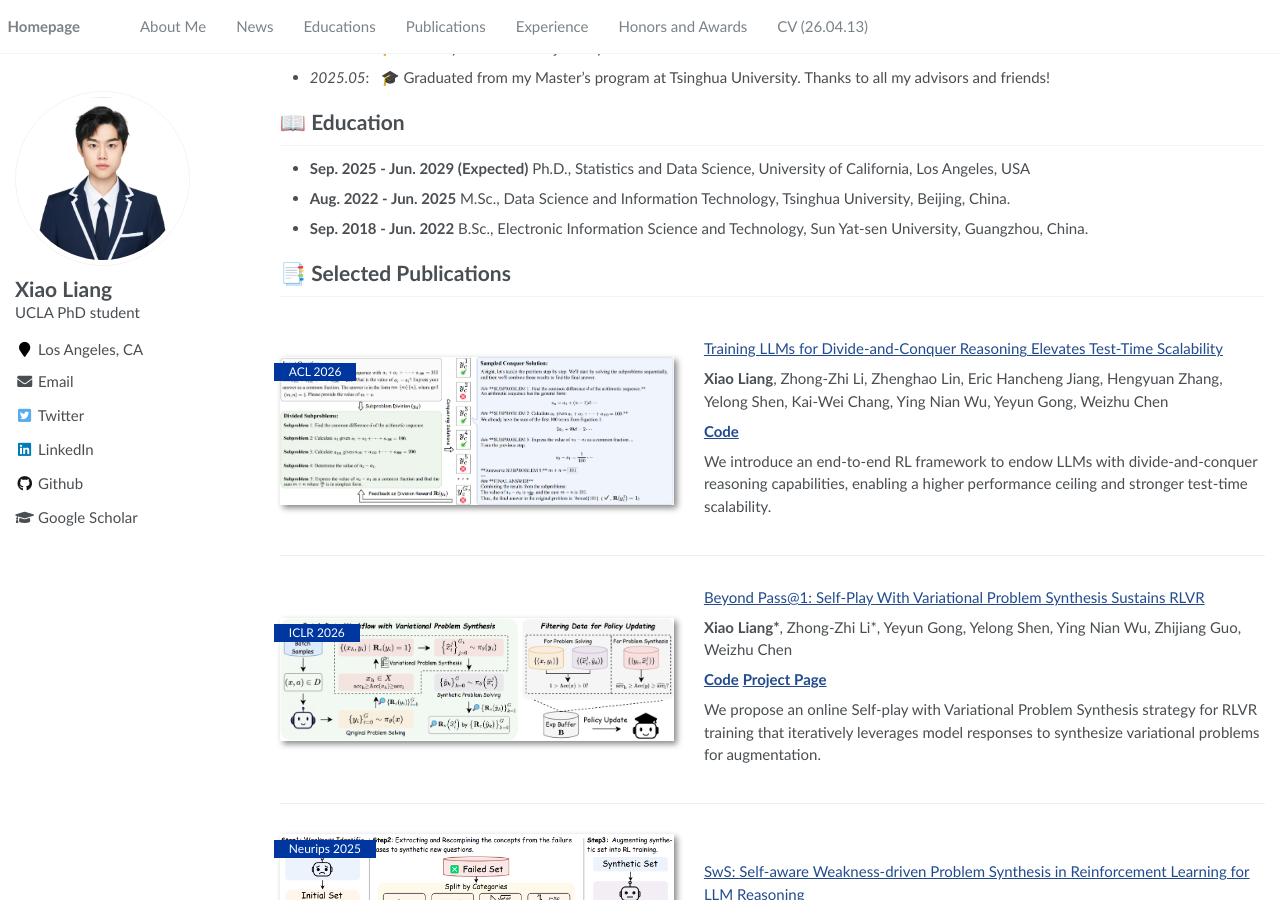
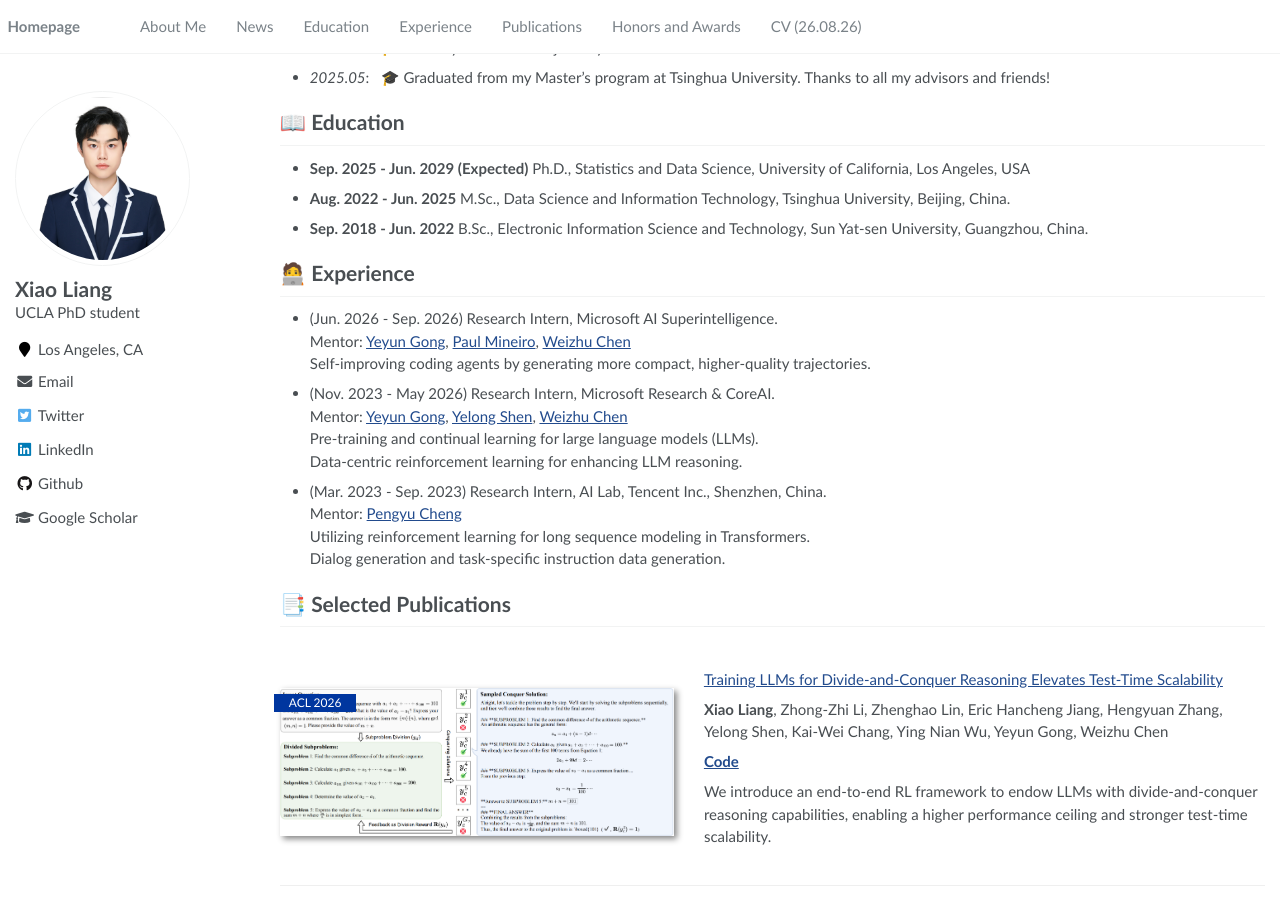
Before and after one commit to MasterVito/MasterVito.github.io, a Jekyll site: the page built from _pages/about.md, in a window 1280 px wide and 900 px high, scrolled down 379 px. Built offline with Jekyll 4.4.1, drawn with Linux system fonts in a browser that asks for light colours; some of the changed text lies outside the part shown.

Commit message:
Move Experience above Selected Publications; rename CV to 26_08_26
Co-Authored-By: Claude Opus 5 <noreply@anthropic.com>
Claude-Session: https://claude.ai/code/session_0147V7ycVkk15Bn1WDxaAcwz

```diff
--- a/_data/navigation.yml
+++ b/_data/navigation.yml
@@ -6,17 +6,17 @@ main:
   - title: "News"
     url: "/#-news"
 
-  - title: "Educations"
+  - title: "Education"
     url: "/#-education"
+
+  - title: "Experience"
+    url: "/#-experience"
 
   - title: "Publications"
     url: "/#-selected-publications"
 
-  - title: "Experience"
-    url: "/#-experience"
-
   - title: "Honors and Awards"
     url: "/#-honors-and-awards"
 
-  - title: "CV (26.04.13)"
-    url: "/_pages/Xiao_Liang_CV_26_04_13.pdf"
+  - title: "CV (26.08.26)"
+    url: "/_pages/Xiao_Liang_CV_26_08_26.pdf"
--- a/_pages/about.md
+++ b/_pages/about.md
@@ -41,6 +41,23 @@ redirect_from:
 - **Sep. 2025 - Jun. 2029 (Expected)** Ph.D., Statistics and Data Science, University of California, Los Angeles, USA
 - **Aug. 2022 - Jun. 2025** M.Sc., Data Science and Information Technology, Tsinghua University, Beijing, China.
 - **Sep. 2018 - Jun. 2022** B.Sc., Electronic Information Science and Technology, Sun Yat-sen University, Guangzhou, China.
+
+<div style="margin-top: 15px;"></div>
+
+# 🧑‍💻 Experience
+- (Jun. 2026 - Sep. 2026) Research Intern, Microsoft AI Superintelligence.
+<br> Mentor: [Yeyun Gong](https://scholar.google.com/citations?user=piUkwMYAAAAJ&hl=en), [Paul Mineiro](https://scholar.google.com/citations?user=pl-qLQwAAAAJ&hl=en), [Weizhu Chen](https://scholar.google.com/citations?user=LG_E-4EAAAAJ&hl=en)
+<br> Self-improving coding agents by generating more compact, higher-quality trajectories.
+
+- (Nov. 2023 - May 2026) Research Intern, Microsoft Research & CoreAI.
+<br> Mentor: [Yeyun Gong](https://scholar.google.com/citations?user=piUkwMYAAAAJ&hl=en), [Yelong Shen](https://scholar.google.com/citations?user=S6OFEFEAAAAJ&hl=en), [Weizhu Chen](https://scholar.google.com/citations?user=LG_E-4EAAAAJ&hl=en)
+<br> Pre-training and continual learning for large language models (LLMs).
+<br> Data-centric reinforcement learning for enhancing LLM reasoning.
+
+- (Mar. 2023 - Sep. 2023) Research Intern, AI Lab, Tencent Inc., Shenzhen, China.
+<br> Mentor: [Pengyu Cheng](https://linear95.github.io/)
+<br> Utilizing reinforcement learning for long sequence modeling in Transformers.
+<br> Dialog generation and task-specific instruction data generation.
 
 <div style="margin-top: 15px;"></div>
 
@@ -219,23 +236,6 @@ We introduce a unified framework that integrates natural language, algorithmic,
 
 <div style="margin-top: 15px;"></div>
 
-# 🧑‍💻 Experience
-- (Jun. 2026 - Sep. 2026) Research Intern, Microsoft AI Superintelligence.
-<br> Mentor: [Yeyun Gong](https://scholar.google.com/citations?user=piUkwMYAAAAJ&hl=en), [Paul Mineiro](https://scholar.google.com/citations?user=pl-qLQwAAAAJ&hl=en), [Weizhu Chen](https://scholar.google.com/citations?user=LG_E-4EAAAAJ&hl=en)
-<br> Self-improving coding agents by generating more compact, higher-quality trajectories.
-
-- (Nov. 2023 - May 2026) Research Intern, Microsoft Research & CoreAI.
-<br> Mentor: [Yeyun Gong](https://scholar.google.com/citations?user=piUkwMYAAAAJ&hl=en), [Yelong Shen](https://scholar.google.com/citations?user=S6OFEFEAAAAJ&hl=en), [Weizhu Chen](https://scholar.google.com/citations?user=LG_E-4EAAAAJ&hl=en)
-<br> Pre-training and continual learning for large language models (LLMs).
-<br> Data-centric reinforcement learning for enhancing LLM reasoning.
-
-- (Mar. 2023 - Sep. 2023) Research Intern, AI Lab, Tencent Inc., Shenzhen, China.
-<br> Mentor: [Pengyu Cheng](https://linear95.github.io/)
-<br> Utilizing reinforcement learning for long sequence modeling in Transformers.
-<br> Dialog generation and task-specific instruction data generation.
-
-<div style="margin-top: 15px;"></div>
-
 
 # 🏆 Honors and Awards
 - Graduate Dean’s Scholar Award (GDSA, Amount: $14,500), UCLA, California, 2025
```
Also changed, not shown: 2 other files.
